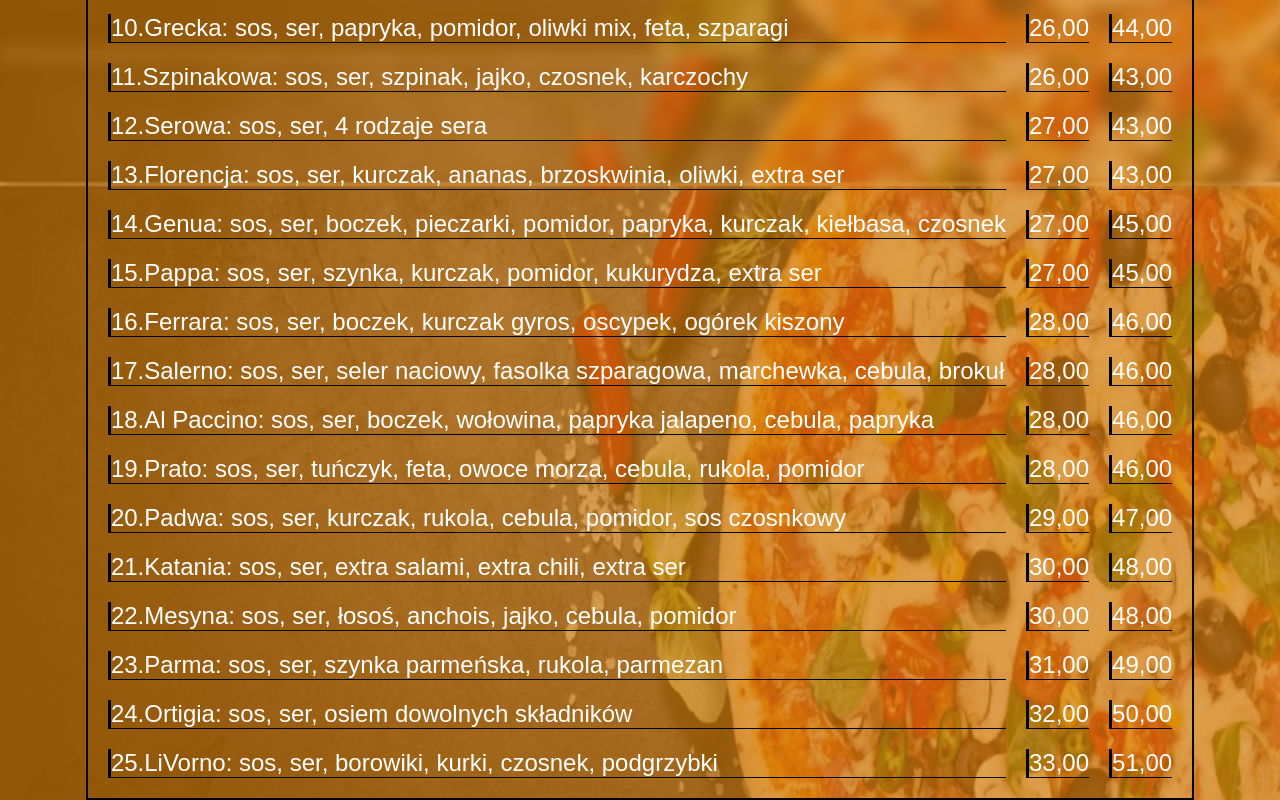
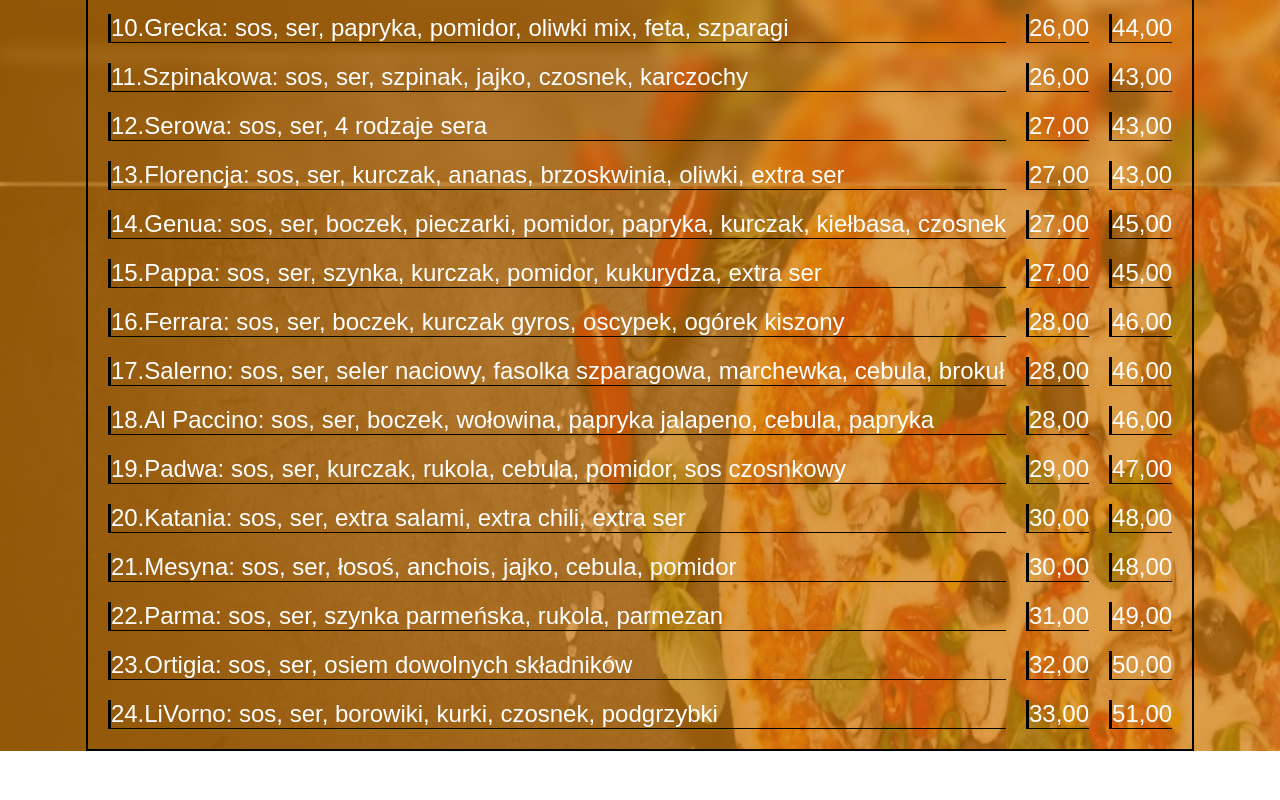
Before and after one commit to Drzewek28/Ortigia, a plain HTML site: page pizza.html in a window 1280 px wide. Shown: the part 614-1414 px from the top of the page. After the commit the page ends 1365 px from the top, so only its background shows below. Drawn offline with Linux system fonts and the light colour scheme.

Commit message:
Removed pizza 19

```diff
--- a/pizza.html
+++ b/pizza.html
@@ -142,40 +142,33 @@
           </tr>
           <tr>
             <td>
-              19.Prato: sos, ser, tuńczyk, feta, owoce morza, cebula, rukola, pomidor
-            </td>
-            <td>28,00</td>
-            <td>46,00</td>
-          </tr>
-          <tr>
-            <td>
-              20.Padwa: sos, ser, kurczak, rukola, cebula, pomidor, sos czosnkowy
+              19.Padwa: sos, ser, kurczak, rukola, cebula, pomidor, sos czosnkowy
             </td>
             <td>29,00</td>
             <td>47,00</td>
           </tr>
           <tr>
-            <td>21.Katania: sos, ser, extra salami, extra chili, extra ser</td>
+            <td>20.Katania: sos, ser, extra salami, extra chili, extra ser</td>
             <td>30,00</td>
             <td>48,00</td>
           </tr>
           <tr>
-            <td>22.Mesyna: sos, ser, łosoś, anchois, jajko, cebula, pomidor</td>
+            <td>21.Mesyna: sos, ser, łosoś, anchois, jajko, cebula, pomidor</td>
             <td>30,00</td>
             <td>48,00</td>
           </tr>
           <tr>
-            <td>23.Parma: sos, ser, szynka parmeńska, rukola, parmezan</td>
+            <td>22.Parma: sos, ser, szynka parmeńska, rukola, parmezan</td>
             <td>31,00</td>
             <td>49,00</td>
           </tr>
           <tr>
-            <td>24.Ortigia: sos, ser, osiem dowolnych składników</td>
+            <td>23.Ortigia: sos, ser, osiem dowolnych składników</td>
             <td>32,00</td>
             <td>50,00</td>
           </tr>
           <tr>
-            <td>25.LiVorno: sos, ser, borowiki, kurki, czosnek, podgrzybki</td>
+            <td>24.LiVorno: sos, ser, borowiki, kurki, czosnek, podgrzybki</td>
             <td>33,00</td>
             <td>51,00</td>
           </tr>
```
